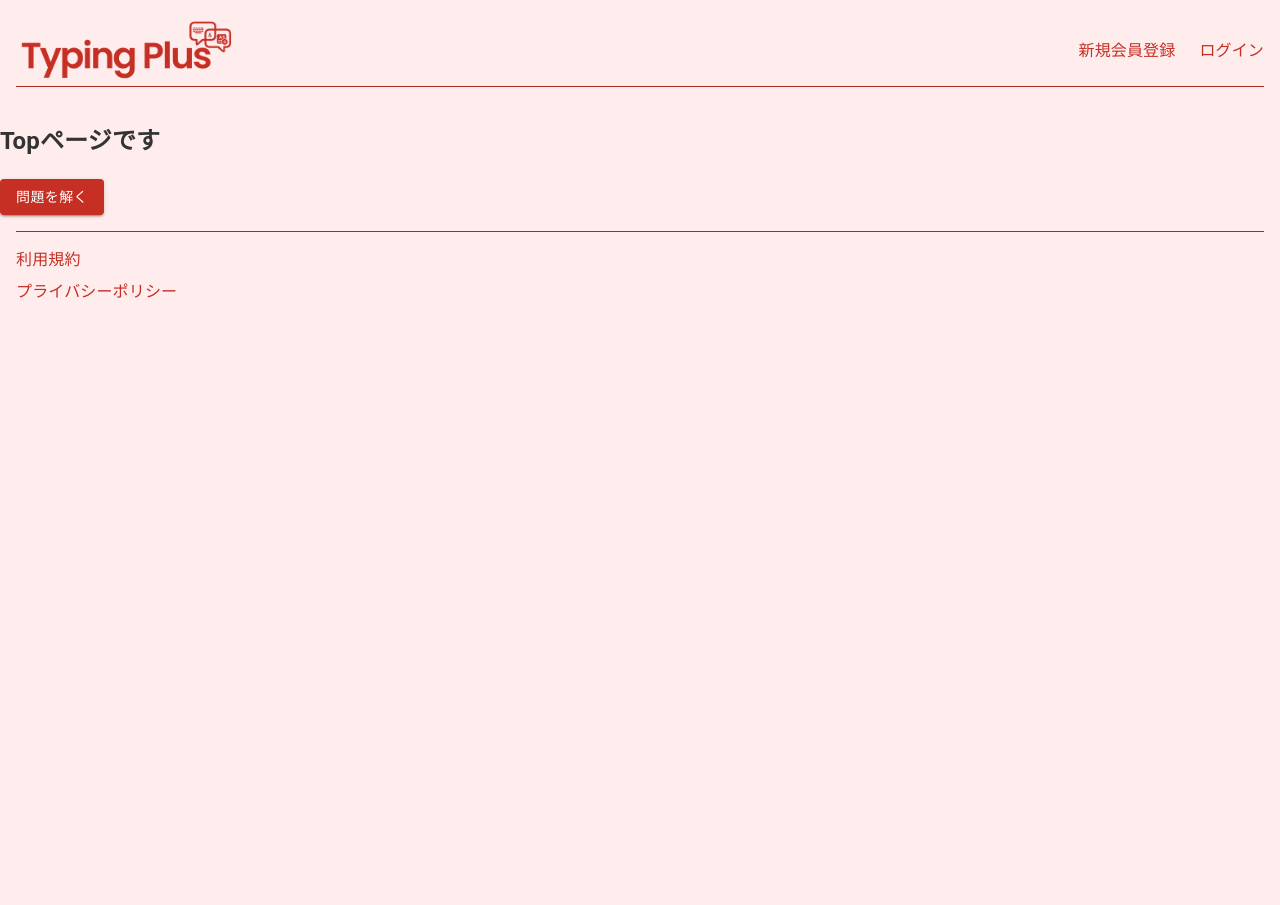
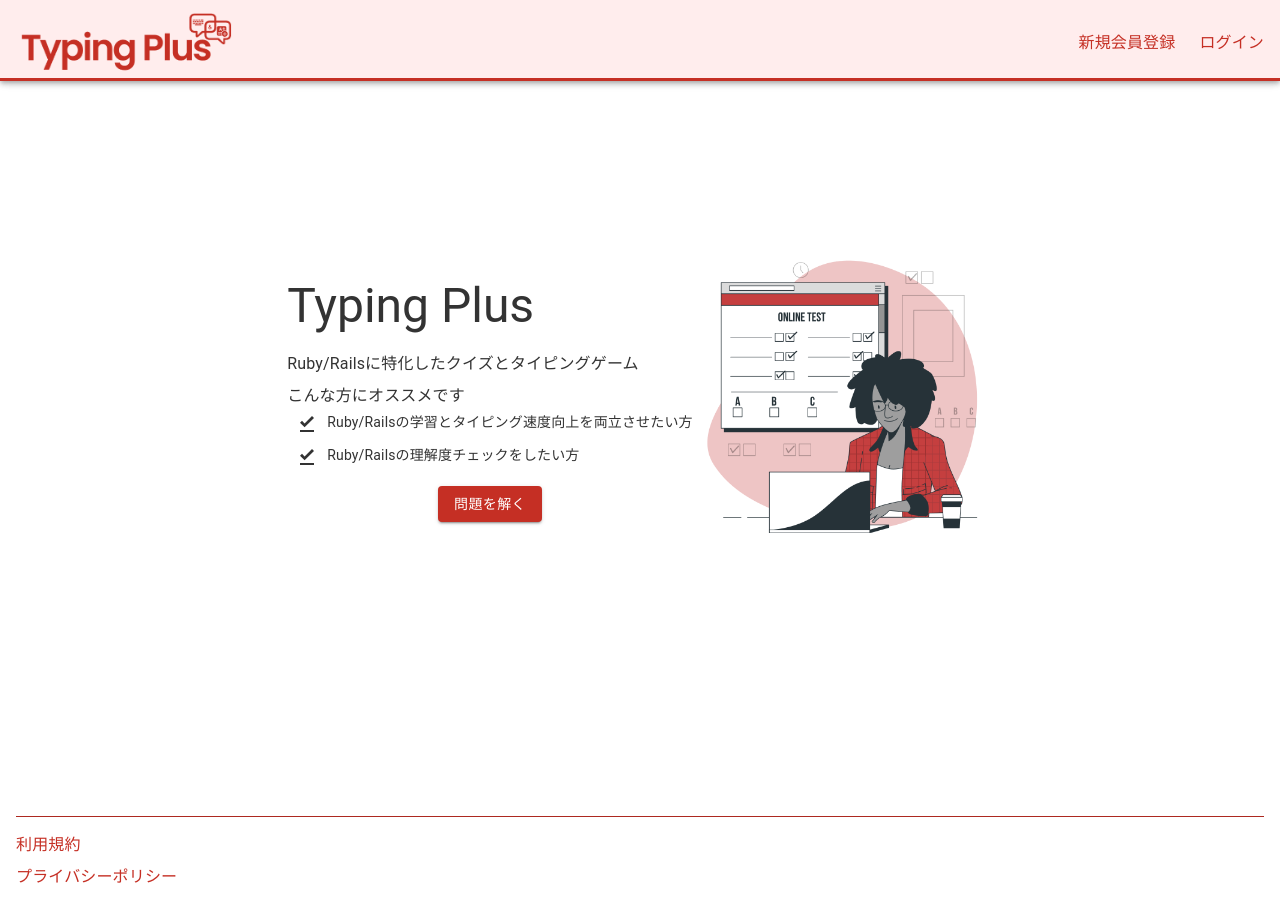
Before and after one commit to ju-to-sh/TypingPlus-front, a React (Create React App) app in the folder app/: page / in a window 1280 px wide. Before the commit the page ends 800 px from the top, so only its background shows below. Built offline with nearby package versions, Linux system fonts and the light colour scheme.

Commit message:
トップページのメイン部分の作成

```diff
--- a/app/package.json
+++ b/app/package.json
@@ -5,6 +5,7 @@
   "dependencies": {
     "@emotion/react": "^11.11.4",
     "@emotion/styled": "^11.11.5",
+    "@mui/icons-material": "^5.15.19",
     "@mui/material": "^5.15.19",
     "@testing-library/jest-dom": "^5.14.1",
     "@testing-library/react": "^13.0.0",
--- a/app/src/components/organisms/layout/Header.tsx
+++ b/app/src/components/organisms/layout/Header.tsx
@@ -1,11 +1,12 @@
 import { FC, memo } from "react";
-import { Box, Divider, Link, Stack } from "@mui/material";
+import { AppBar, Box, Divider, Link, Stack } from "@mui/material";
 import { Link as RouterLink } from "react-router-dom";
 import { Logo } from "../../atoms/Logo";
 
 export const Header: FC = memo(() => {
   return (
-    <Box p={2}>
+    <AppBar position="fixed" style={{ backgroundColor: "#ffeded", borderBottom: "3px solid #c52f24" }}>
+      <Box mt={1} mr={2} ml={2}>
         <Stack direction="row" justifyContent="space-between" alignItems="center">
           <Logo width={220} />
           <Stack lineHeight="70px" direction="row" justifyContent="flex-center" alignItems="center" spacing={3}>
@@ -17,7 +18,7 @@
             </Link>
           </Stack>
         </Stack>
-      <Divider style={{ background: "#c52f24" }} />
       </Box>
+    </AppBar>
   );
 });
--- a/app/src/components/pages/Top.tsx
+++ b/app/src/components/pages/Top.tsx
@@ -1,14 +1,46 @@
-import { Button } from "@mui/material";
+import { Box, Stack, Button, Typography } from "@mui/material";
 import { Link as RouterLink } from "react-router-dom";
 import { FC, memo } from "react";
+import FileDownloadDoneIcon from "@mui/icons-material/FileDownloadDone";
 
 export const Top: FC = memo(() => {
   return (
-    <>
-      <h2>Topページです</h2>
-      <Button variant="contained" color="primary" component={RouterLink} to="/games">
-        問題を解く
-      </Button>
-    </>
+    <Box sx={{ width: "100%", minWidth: 500 }}>
+      <Stack direction="row" justifyContent="center" alignItems="center" height='100vh'>
+        <Box>
+          <Typography variant="h3" gutterBottom>
+            Typing Plus
+          </Typography>
+          <Typography variant="subtitle1" gutterBottom>
+            Ruby/Railsに特化したクイズとタイピングゲーム
+          </Typography>
+          <Typography variant="body1" gutterBottom mb={2}>
+            こんな方にオススメです
+            <Stack mt={0.5} pl={1} direction="column" justifyContent="flex-start" spacing={1}>
+              <Stack direction="row" justifyContent="flex-start" alignItems="flex-start">
+                <FileDownloadDoneIcon />
+                <Typography variant="body2" gutterBottom pl={1}>
+                  Ruby/Railsの学習とタイピング速度向上を両立させたい方
+                </Typography>
+              </Stack>
+              <Stack direction="row" justifyContent="flex-start" alignItems="flex-start">
+                <FileDownloadDoneIcon />
+                <Typography variant="body2" gutterBottom pl={1}>
+                  Ruby/Railsの理解度チェックをしたい方
+                </Typography>
+              </Stack>
+            </Stack>
+          </Typography>
+          <Box textAlign="center">
+            <Button variant="contained" color="primary" component={RouterLink} to="/games">
+              問題を解く
+            </Button>
+          </Box>
+        </Box>
+        <Box>
+          <img width={300} height="auto" src={`${process.env.PUBLIC_URL}/top-image.png`} alt="logo" />
+        </Box>
+      </Stack>
+    </Box>
   );
 });
--- a/app/src/components/template/DefaultLayout.tsx
+++ b/app/src/components/template/DefaultLayout.tsx
@@ -1,6 +1,8 @@
 import { FC, ReactNode, memo } from "react";
 import { Header } from "../organisms/layout/Header";
 import { Footer } from "../organisms/layout/Footer";
+import { Container } from "@mui/material";
+import { relative } from "path";
 
 type Props = {
   children: ReactNode;
@@ -11,7 +13,7 @@
   return (
     <>
       <Header />
-      {children}
+      <Container maxWidth="md">{children}</Container>
       <Footer />
     </>
   );
--- a/app/src/theme/theme.ts
+++ b/app/src/theme/theme.ts
@@ -6,7 +6,7 @@
       main: "#c52f24",
     },
     background: {
-      default: "#ffeded",
+      default: "#fff",
     },
     text: { primary: "#333333" },
   },
```
Also changed, not shown: app/public/top-image.png (added), 1 other file (tests, documents, lock files or other folders). Lines whose indentation alone changed are shown as unchanged.
